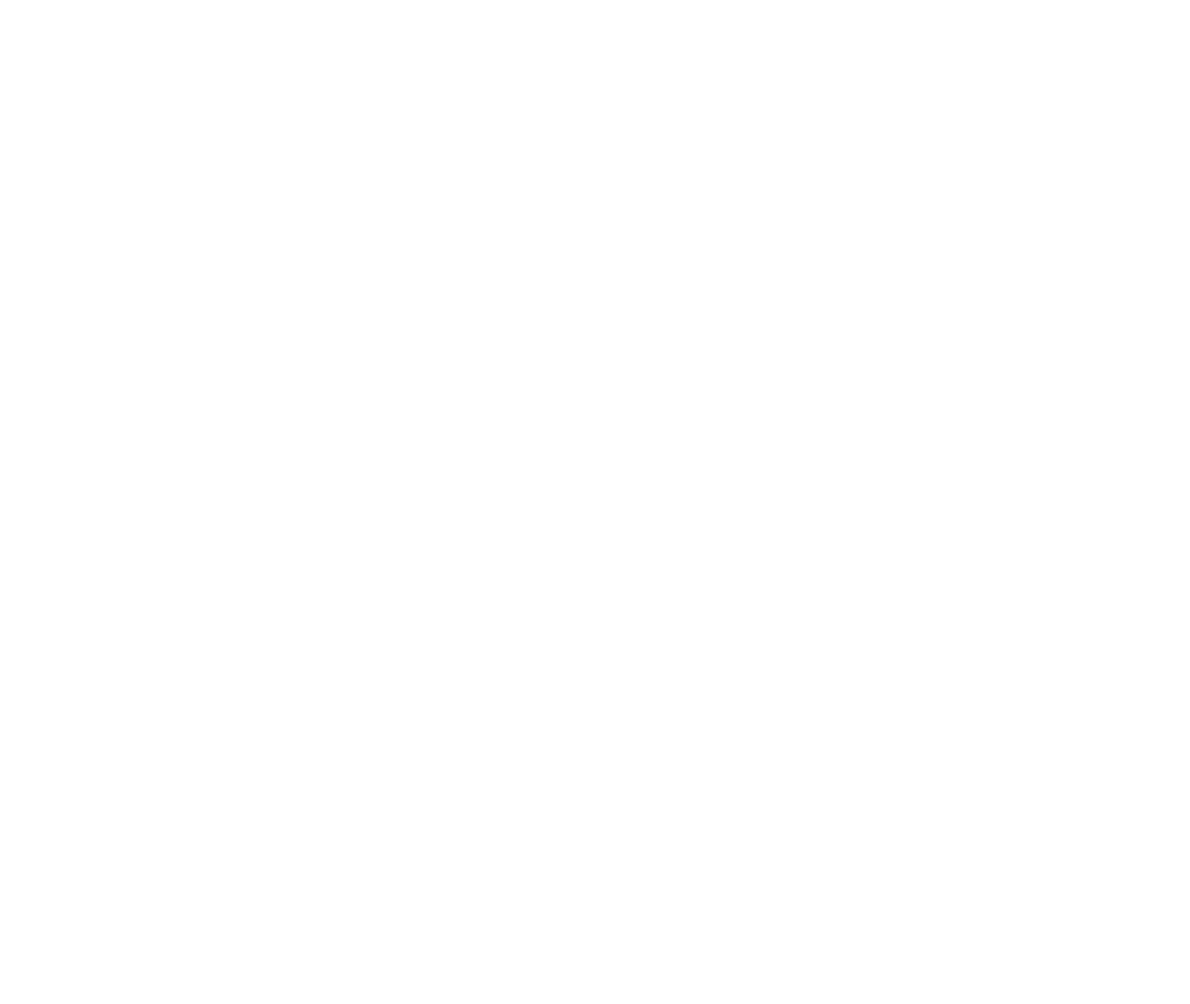
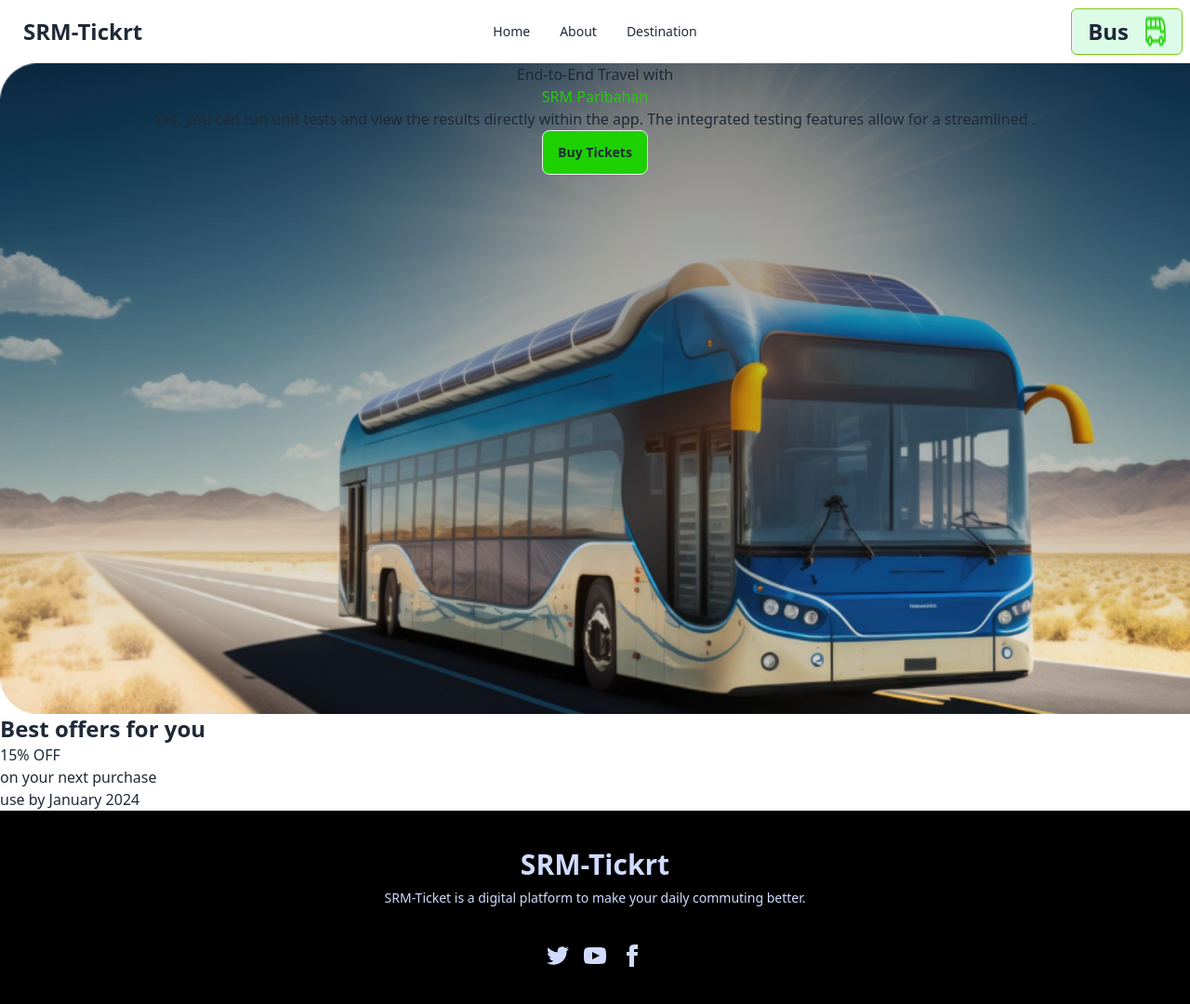
Before and after one commit to MSRMaruf/SRM-Ticket-assignment-5-, a plain HTML site: page index.html in a window 1280 px wide. Shown: the whole page at 93% size. Before the commit the page ends 800 px from the top, so only its background shows below. Drawn offline with nearby package versions, Linux system fonts and the light colour scheme.

Commit message:
nevber or futter

```diff
--- a/index.html
+++ b/index.html
@@ -3,12 +3,87 @@
 <head>
     <meta charset="UTF-8">
     <meta name="viewport" content="width=device-width, initial-scale=1.0">
+     <link rel="shortcut icon" href="/B9A5-smart-ticketing-main/images/bus-icon.png" type="image/x-icon">
+     <link rel="stylesheet" href="style.css">
+    <link href="https://cdn.jsdelivr.net/npm/daisyui@4.7.2/dist/full.min.css" rel="stylesheet" type="text/css" />
+    <script src="https://cdn.tailwindcss.com"></script>
+    <title>SRM Ticket</title>
+</head>
+<body class="font-raleway">
+<section>
+    <div class="navbar bg-base-100">
+  <div class="navbar-start">
+    <div class="dropdown">
+      <div tabindex="0" role="button" class="btn btn-ghost lg:hidden">
+        <svg xmlns="http://www.w3.org/2000/svg" class="h-5 w-5" fill="none" viewBox="0 0 24 24" stroke="currentColor"><path stroke-linecap="round" stroke-linejoin="round" stroke-width="2" d="M4 6h16M4 12h8m-8 6h16" /></svg>
+      </div>
+      <ul tabindex="0" class="menu menu-sm dropdown-content mt-3 z-[1] p-2 shadow bg-base-100 rounded-box w-52">
+        <li><a>Home</a></li>
+        <li><a>About</a></li>
+        <li><a>Destination</a></li>
+      </ul>
+    </div>
+    <a class="btn btn-ghost text-2xl font-bold	">SRM-Tickrt</a>
+  </div>
+  <div class="navbar-center hidden lg:flex">
+    <ul class="menu menu-horizontal font-medium	 px-1">
+      <li><a>Home</a></li>
+        <li><a>About</a></li>
+        <li><a>Destination</a></li>
+    </ul>
+  </div>
+  <div class="navbar-end  ">
+<div class="  lg:flex border	border-lime-500	rounded-md pr-4 bg-green-100">
+        <a class="pl-2lg btn font-bold text-2xl bg-green-100	">Bus</a>
+    <img class=" pl-4lg size-15 	" src="B9A5-smart-ticketing-main/images/bus-icon.png" alt="">
+</div>
+  </div>
+</div>
 
-    <link rel="shortcut icon" href="B9A5-smart-ticketing-main/images/bus-icon.png" type="image/x-icon">
-    <title>SRM Ticket</title>
+<section>
+    <div>
+        <div style="width: 100%; height: 700px;" class="bg-img  bg-cover  text-center bg-no-repeat ">
+            <h1>End-to-End Travel with <br> <span style="color: #1DD100;"> SRM Paribahan</span>
 
-</head>
-<body>
+            </h1>
+            <p>Yes, you can run unit tests and view the results directly within the app. The integrated testing features allow for a streamlined .</p>
+            <button class="btn bg-[#1DD100]	font-whti">Buy Tickets</button>
 
+        </div>
+    </div>
+</section>
+
+
+</section>
+
+<section>
+    <div>
+        <h1 class="text-2xl font-bold">Best offers for you</h1>
+        <div>
+            <div>
+                <h1>15% OFF</h1>
+                <p>on your next purchase</p>
+                <p>use by January 2024</p>
+            </div>
+        </div>
+    </div>
+</section>
+
+
+<section><footer class="footer footer-center p-10 bg-black text-primary-content">
+  <aside>
+    <h1 class="text-3xl font-bold">SRM-Tickrt</h1>
+    <p>SRM-Ticket is a digital platform to make your daily commuting better.</p>
+  </aside>
+  <nav>
+    <div class="grid grid-flow-col gap-4">
+      <a><svg xmlns="http://www.w3.org/2000/svg" width="24" height="24" viewBox="0 0 24 24" class="fill-current"><path d="M24 4.557c-.883.392-1.832.656-2.828.775 1.017-.609 1.798-1.574 2.165-2.724-.951.564-2.005.974-3.127 1.195-.897-.957-2.178-1.555-3.594-1.555-3.179 0-5.515 2.966-4.797 6.045-4.091-.205-7.719-2.165-10.148-5.144-1.29 2.213-.669 5.108 1.523 6.574-.806-.026-1.566-.247-2.229-.616-.054 2.281 1.581 4.415 3.949 4.89-.693.188-1.452.232-2.224.084.626 1.956 2.444 3.379 4.6 3.419-2.07 1.623-4.678 2.348-7.29 2.04 2.179 1.397 4.768 2.212 7.548 2.212 9.142 0 14.307-7.721 13.995-14.646.962-.695 1.797-1.562 2.457-2.549z"></path></svg></a>
+      <a><svg xmlns="http://www.w3.org/2000/svg" width="24" height="24" viewBox="0 0 24 24" class="fill-current"><path d="M19.615 3.184c-3.604-.246-11.631-.245-15.23 0-3.897.266-4.356 2.62-4.385 8.816.029 6.185.484 8.549 4.385 8.816 3.6.245 11.626.246 15.23 0 3.897-.266 4.356-2.62 4.385-8.816-.029-6.185-.484-8.549-4.385-8.816zm-10.615 12.816v-8l8 3.993-8 4.007z"></path></svg></a>
+      <a><svg xmlns="http://www.w3.org/2000/svg" width="24" height="24" viewBox="0 0 24 24" class="fill-current"><path d="M9 8h-3v4h3v12h5v-12h3.642l.358-4h-4v-1.667c0-.955.192-1.333 1.115-1.333h2.885v-5h-3.808c-3.596 0-5.192 1.583-5.192 4.615v3.385z"></path></svg></a>
+    </div>
+  </nav>
+</footer>
+</section>
+<script src="javaScript.js"></script>
 </body>
 </html>
--- /dev/null
+++ b/style.css
@@ -0,0 +1,11 @@
+@import url('https://fonts.googleapis.com/css2?family=Anton&family=Inter:wght@100..900&family=Poppins:ital,wght@0,100;0,200;0,300;0,400;0,500;0,600;0,700;0,800;0,900;1,100;1,200;1,300;1,400;1,500;1,600;1,700;1,800;1,900&family=Raleway:ital,wght@0,100..900;1,100..900&display=swap')
+
+.font-raleway{
+    font-family: "Raleway", sans-serif;
+}
+
+.bg-img{
+    background-image: url(B9A5-smart-ticketing-main/images/banner.png);
+
+}
+/* card start */
```
Also changed, not shown: javaScript.js (added).
